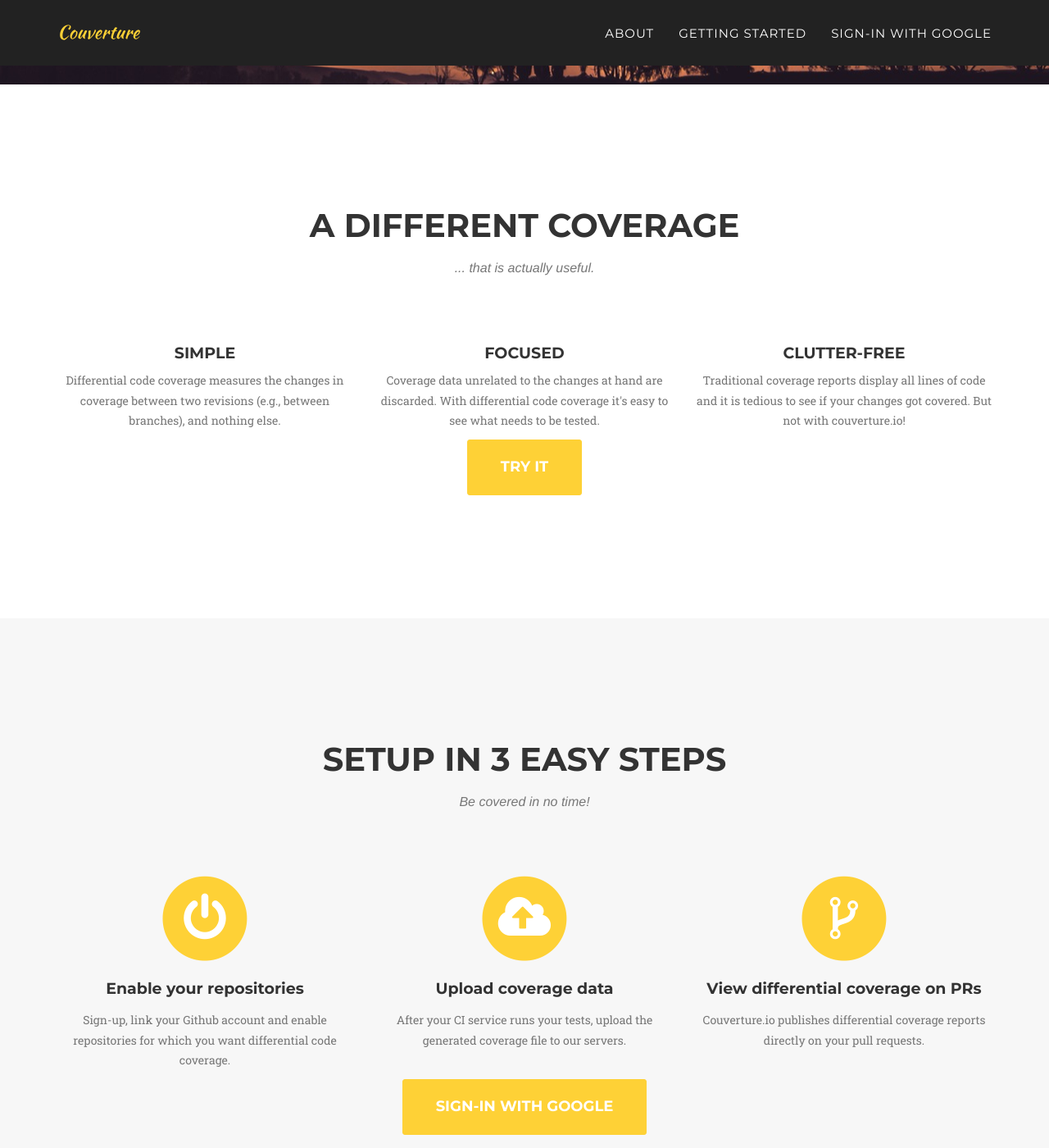
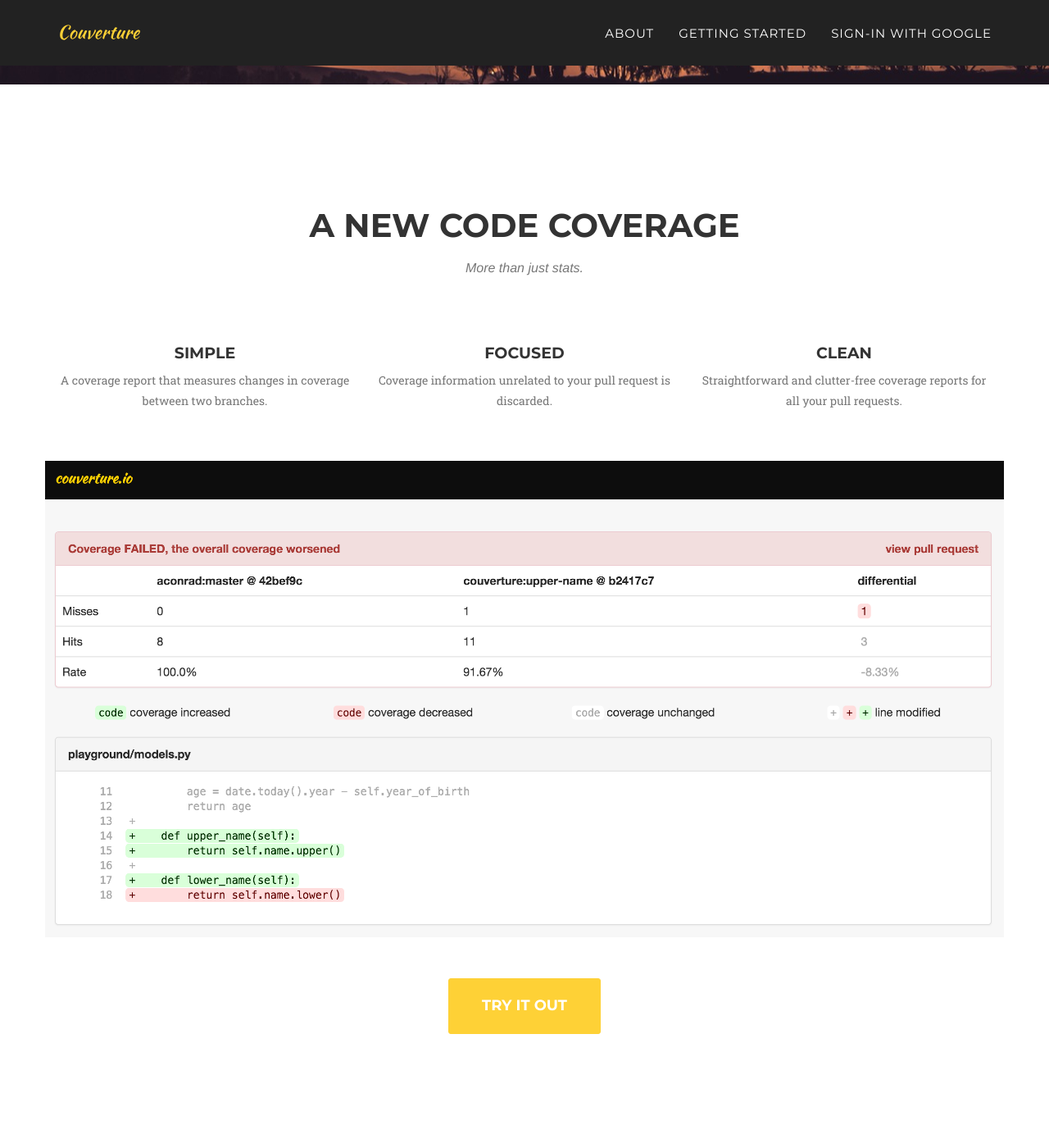
Before and after one commit to couverture/couverture.github.io, a Jekyll site: the page built from index.html, in a window 1280 px wide and 1400 px high, scrolled down 655 px. Shown: the whole window at 82% size. Built offline with Jekyll 4.4.1, drawn with Linux system fonts in a browser that asks for light colours; some web fonts are replaced.

Commit message:
add coverage report screenshot

```diff
--- a/_includes/about.html
+++ b/_includes/about.html
@@ -3,26 +3,27 @@
         <div class="container">
             <div class="row">
                 <div class="col-lg-12 text-center">
-                    <h2 class="section-heading">A different coverage</h2>
-                    <h3 class="section-subheading text-muted">... that is actually useful.</h3>
+                    <h2 class="section-heading">A new code coverage</h2>
+                    <h3 class="section-subheading text-muted">More than just stats.</h3>
                 </div>
             </div>
             <div class="row text-center">
                 <div class="col-md-4">
                     <h4>Simple</h4>
-                    <p class="text-muted">Differential code coverage measures the changes in coverage between two revisions (e.g., between branches), and nothing else.</p>
+                    <p class="text-muted">A coverage report that measures changes in coverage between two branches.</p>
                 </div>
                 <div class="col-md-4">
                     <h4>Focused</h4>
-                    <p class="text-muted">Coverage data unrelated to the changes at hand are discarded. With differential code coverage it's easy to see what needs to be tested.</p>
+                    <p class="text-muted">Coverage information unrelated to your pull request is discarded.</p>
                 </div>
                 <div class="col-md-4">
-                    <h4>Clutter-free</h4>
-                    <p class="text-muted">Traditional coverage reports display all lines of code and it is tedious to see if your changes got covered. But not with couverture.io!</p>
+                    <h4>Clean</h4>
+                    <p class="text-muted">Straightforward and clutter-free coverage reports for all your pull requests.</p>
                 </div>
             </div>
             <div class="row text-center">
-                <a href="{{app_signin}}" class="page-scroll btn btn-xl">Try it</a>
+                <img src="img/couverture-screenshot.png" class="img-responsive img-centered screenshot" alt="coverage report screenshot">
+                <a href="{{app_signin}}" class="page-scroll btn btn-xl">Try it out</a>
             </div>
         </div>
     </section>
--- a/_includes/css/agency.css
+++ b/_includes/css/agency.css
@@ -862,3 +862,7 @@ img::-moz-selection {
 body {
     webkit-tap-highlight-color: #{{ site.color.primary }};
 }
+
+img.screenshot {
+    margin: 50px 0;
+}
```
Also changed, not shown: img/couverture-screenshot.png (added).
